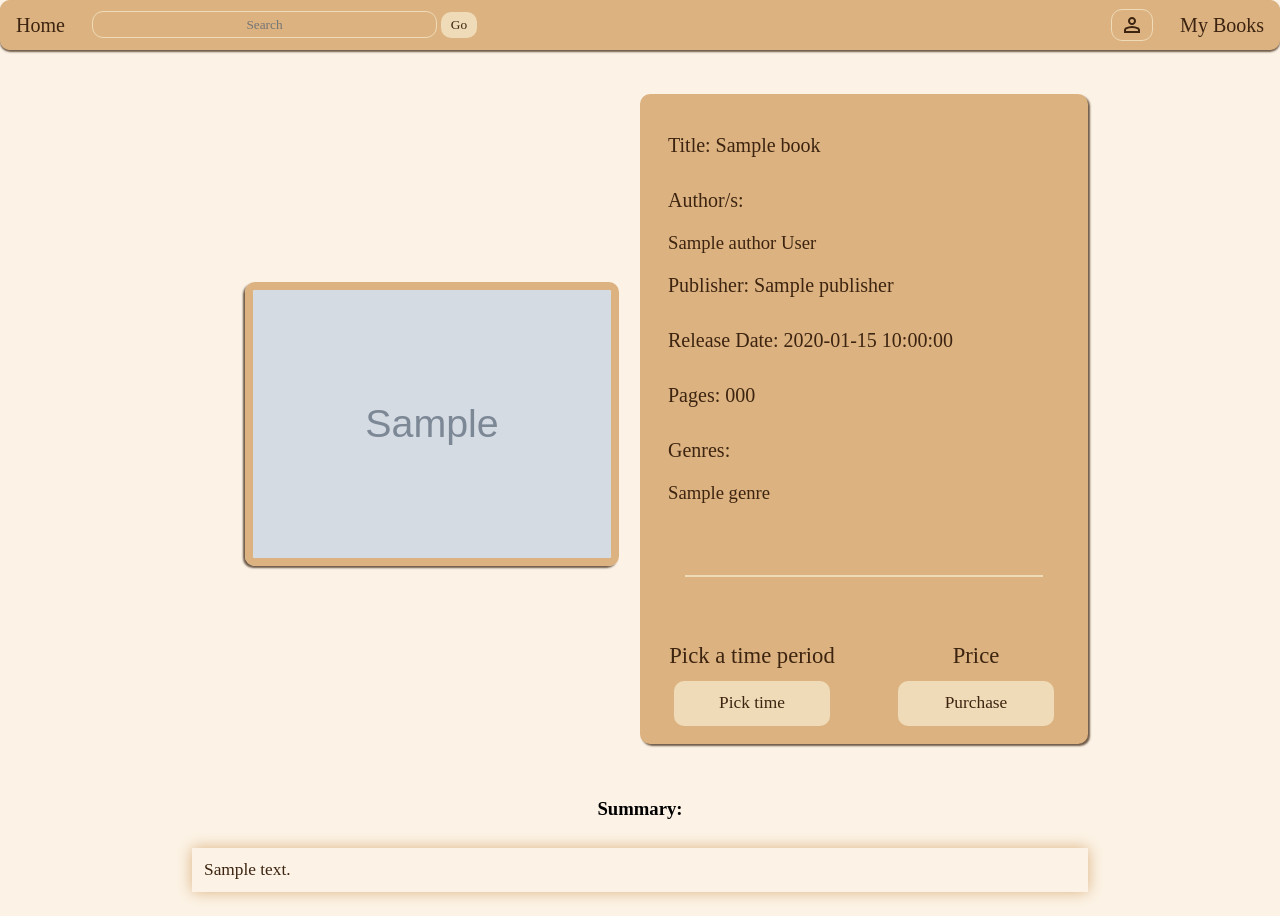
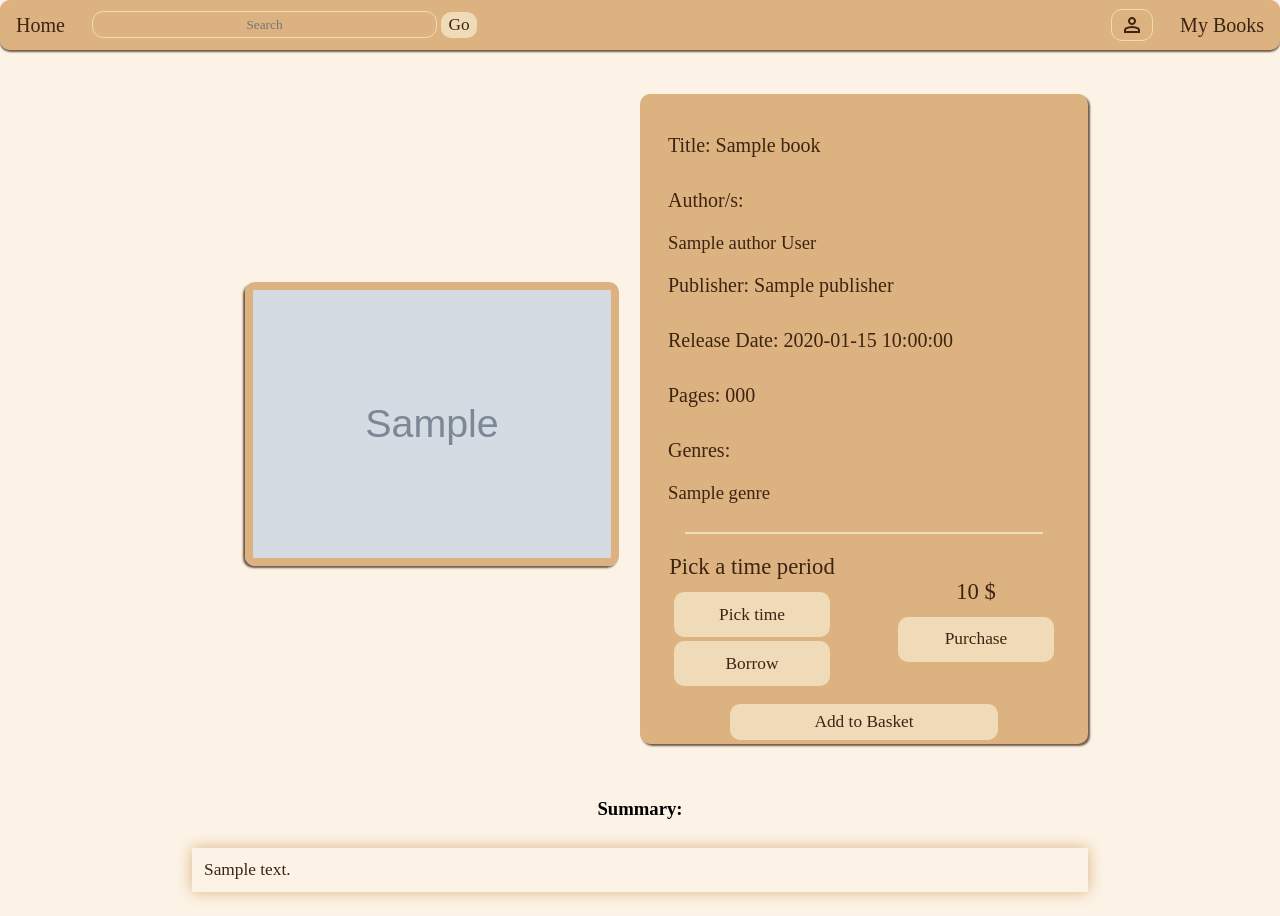
Before and after one commit to SebixR/ebiblioteka, a PHP site: page /views/book_view.php?id=1 in a window 1280 px wide. Run offline with PHP 8.4, Linux system fonts and the light colour scheme; tables that the repository leaves empty or names only in its code hold one stand-in row (values such as "Sample post"); grey boxes marked "Sample" are stand-in pictures.

Commit message:
Finished fetching data for the book view

```diff
--- a/css/book.css
+++ b/css/book.css
@@ -364,7 +364,6 @@ body {
   cursor: pointer;
   border-radius: 10px;
   font-size: 13pt;
-  transition: background-color 0.5s;
 }
 .right-wrap .option label {
   font-size: 17pt;
@@ -375,6 +374,17 @@ body {
   border: 1px solid #efdbb8;
   width: 80%;
   align-self: center;
+}
+
+button {
+  border: none;
+  width: 60%;
+  height: 45px;
+  background: #efdbb8;
+  cursor: pointer;
+  border-radius: 10px;
+  font-size: 13pt;
+  margin: auto;
 }
 
 .summary-wrap {
--- a/css/book.scss
+++ b/css/book.scss
@@ -220,7 +220,6 @@ body {
     cursor: pointer;
     border-radius: 10px;
     font-size: 13pt;
-    transition: background-color 0.5s;
   }
 
   .option label{
@@ -234,6 +233,17 @@ body {
     width: 80%;
     align-self: center;
   }
+}
+
+button {
+  border: none;
+  width: 60%;
+  height: 45px;
+  background: $color-light;
+  cursor: pointer;
+  border-radius: 10px;
+  font-size: 13pt;
+  margin: auto;
 }
 
 .summary-wrap{
--- a/php/book_contr.php
+++ b/php/book_contr.php
@@ -105,3 +105,46 @@ function get_summary(int $book_id): void
     echo "$summary";
     echo "</article>";
 }
+
+function get_borrow_prices(int $book_id): void
+{
+    require "connection.php";
+    require_once "book_model.php";
+
+    $stmt = fetch_book_info($pdo, $book_id);
+    $row = $stmt->fetch(PDO::FETCH_ASSOC);
+    $base_price = $row['borrow_price'];
+    $week_price = number_format($base_price * 0.4 + 1, 2);
+    $day_price = number_format($base_price * 0.1 + 0.5, 2);
+
+    echo "<label id='borrow_price_label'>Pick a time period</label>";
+    echo "<div class='dropdown'>";
+    echo "<button onclick='showPrices()' class='borrow-drop' id='borrow_button'>Pick time</button>";
+    echo "<form id='dropdown-prices' class='borrow-options'>";
+    echo "<label>";
+    echo "<input id='price1' name='prices' type='radio' value=$base_price class='price-check' onchange='get_current_price()'>30 Days: $base_price $";
+    echo "<span class='checkmark'></span>";
+    echo "</label>";
+    echo "<label>";
+    echo "<input id='price2' name='prices' type='radio' value=$week_price class='price-check' onchange='get_current_price()'>7 Days: $week_price $";
+    echo "<span class='checkmark'></span>";
+    echo "</label>";
+    echo "<label>";
+    echo "<input id='price3' name='prices' type='radio' value=$day_price class='price-check' onchange='get_current_price()'>24 Hours: $day_price $";
+    echo "<span class='checkmark'></span>";
+    echo "</label>";
+    echo "</form>";
+    echo "</div>";
+}
+
+function get_purchase_price(int $book_id): void
+{
+    require "connection.php";
+    require_once "book_model.php";
+
+    $stmt = fetch_book_info($pdo, $book_id);
+    $row = $stmt->fetch(PDO::FETCH_ASSOC);
+    $price = $row['purchase_price'];
+
+    echo "<label>$price $</label>";
+}
--- a/views/book_view.php
+++ b/views/book_view.php
@@ -42,30 +42,18 @@ $book_id = $_GET['id'] ?? null;
         <hr>
         <div class="options">
             <div class="option">
-                <label id="borrow_price_label">Pick a time period</label>
-                <div class="dropdown">
-                    <button onclick="showPrices()" class="borrow-drop" id="borrow_button">Pick time</button>
-                    <form id="dropdown-prices" class="borrow-options">
-                        <label>
-                            <input id="price1" name="prices" type="radio" value="12.99" class='price-check' onchange='get_current_price()'>30 Days: 12.99$
-                            <span class='checkmark'></span>
-                        </label>
-                        <label>
-                            <input id="price2" name="prices" type="radio" value="2.99" class='price-check' onchange='get_current_price()'>7 Days: 2.99$
-                            <span class='checkmark'></span>
-                        </label>
-                        <label>
-                            <input id="price3" name="prices" type="radio" value="0.99" class='price-check' onchange='get_current_price()'>24 Hours: 0.99$
-                            <span class='checkmark'></span>
-                        </label>
-                    </form>
-                </div>
+                <?php
+                get_borrow_prices($book_id);
+                ?>
 
+                <button type="submit">Borrow</button>
             </div>
-            <div class="option">
-                <label>Price</label>
-                <button>Purchase</button>
-            </div>
+            <form class="option">
+                <?php
+                get_purchase_price($book_id);
+                ?>
+                <button type="submit">Purchase</button>
+            </form>
 
             <script>
                 function showPrices() {
@@ -107,6 +95,7 @@ $book_id = $_GET['id'] ?? null;
             </script>
 
         </div>
+        <button type="submit">Add to Basket</button>
     </div>
 </div>
 
```
Also changed, not shown: 1 other file.
